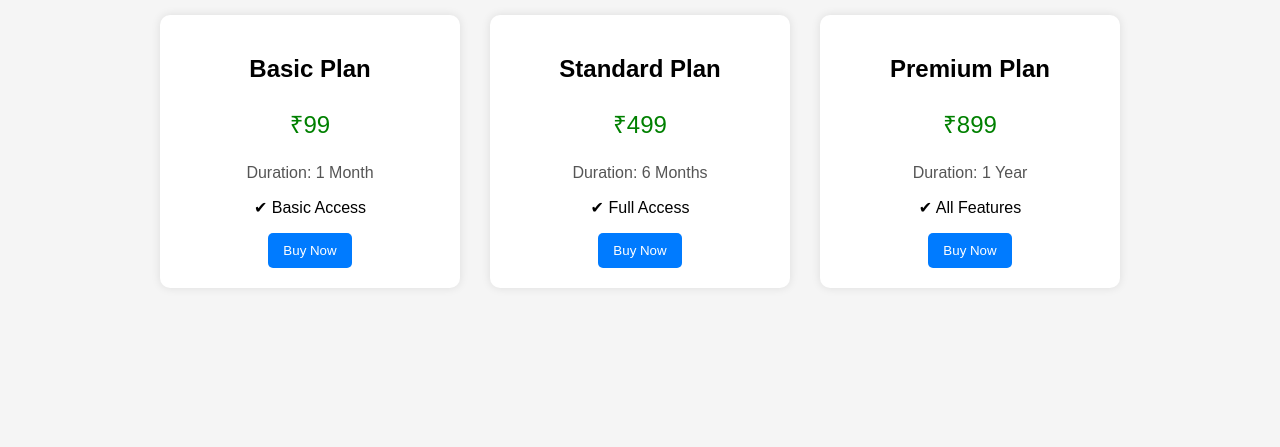
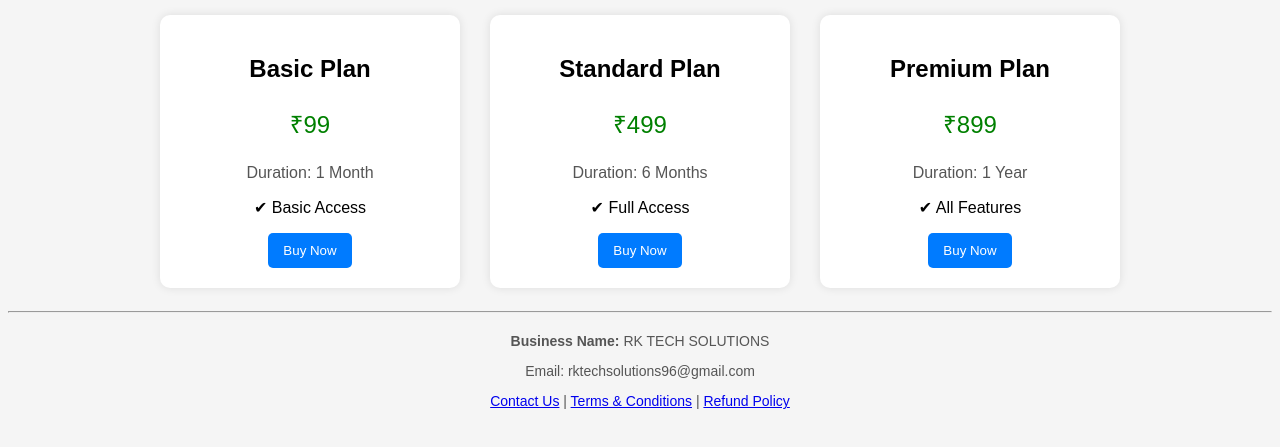
Before and after one commit to rktechsolutions96/subscription-site, a plain HTML site: page index.html in a window 1280 px wide. Shown: the part 197-644 px from the top of the page. Drawn offline with Linux system fonts and the light colour scheme.

Commit message:
Update index.html

```diff
--- a/index.html
+++ b/index.html
@@ -103,7 +103,20 @@
 function buy(plan){
   alert(plan + " selected!");
 }
-</script>
+  </script>
+
+<hr>
+
+<div style="margin-top:20px; font-size:14px; color:#555;">
+  <p><b>Business Name:</b> RK TECH SOLUTIONS</p>
+  <p>Email: rktechsolutions96@gmail.com</p>
+
+  <p>
+    <a href="contact.html">Contact Us</a> |
+    <a href="terms.html">Terms & Conditions</a> |
+    <a href="refund.html">Refund Policy</a>
+  </p>
+</div>
 
 </body>
 </html>
```
